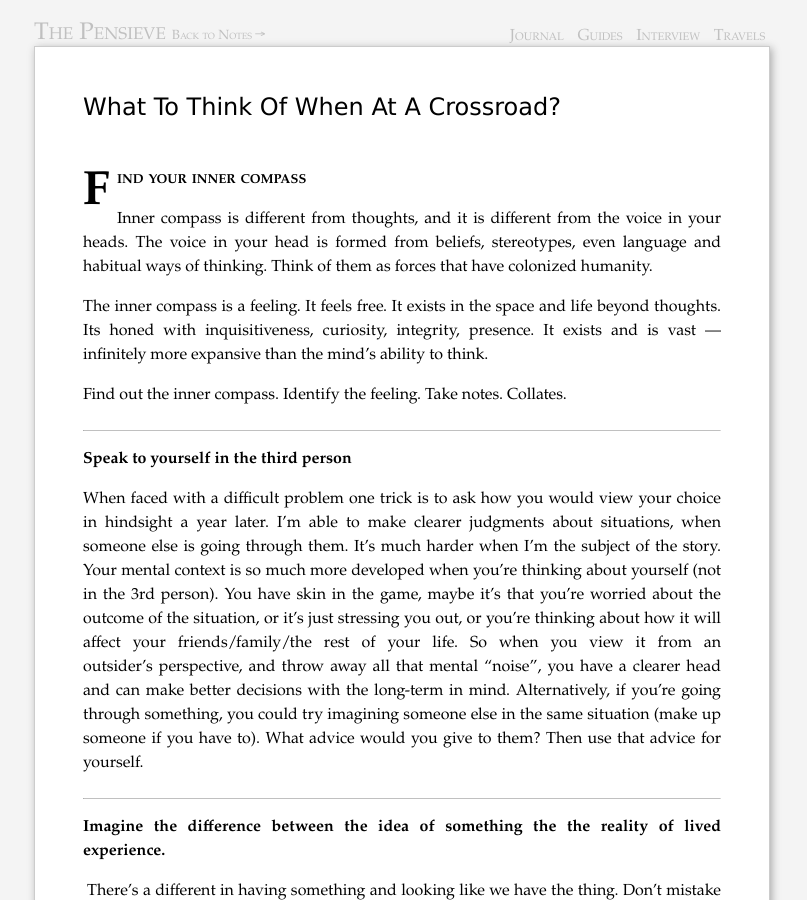
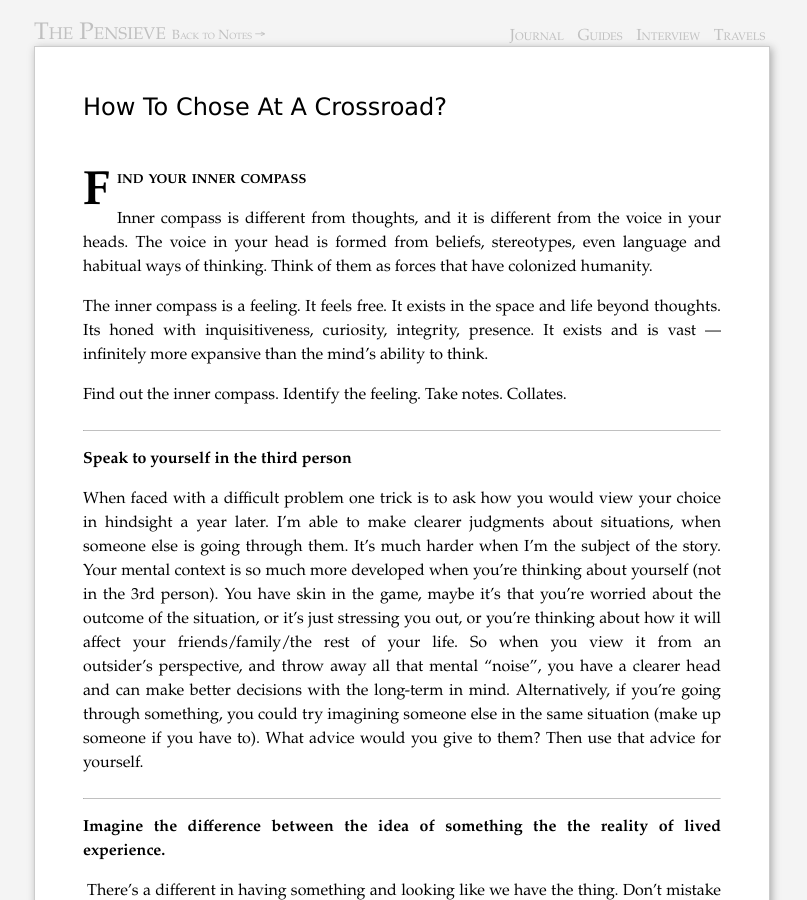
Before and after one commit to piyushahuja/piyushahuja.github.io, a Jekyll site: the page built from _posts/journal/2019-12-29-path.md, in a window 1280 px wide and 900 px high. Shown: the whole window, without its empty margins (238-1045 px from the left). Built offline with Jekyll 4.4.1, drawn with Linux system fonts in a browser that asks for light colours; comment, search, counter and statistics services are not loaded.

Commit message:
auto deployed

```diff
--- a/_posts/journal/2019-12-29-path.md
+++ b/_posts/journal/2019-12-29-path.md
@@ -1,7 +1,7 @@
 ---
 
 layout: post-journal
-title: What To Think Of When At A Crossroad?
+title: How To Chose At A Crossroad?
 date:   2019-12-29 00:45:11
 tag:
 categories: journal
```
